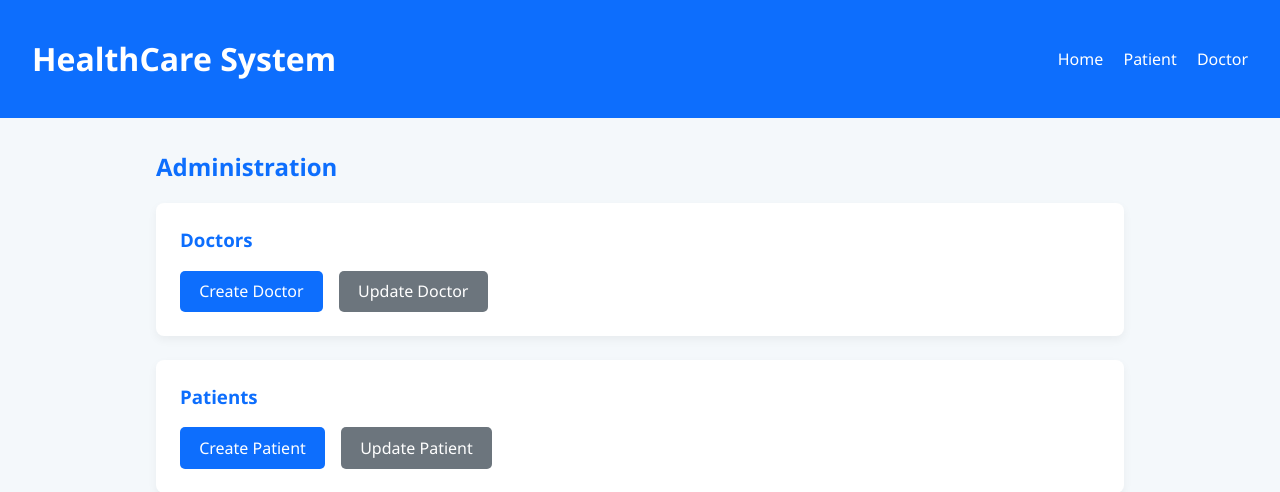
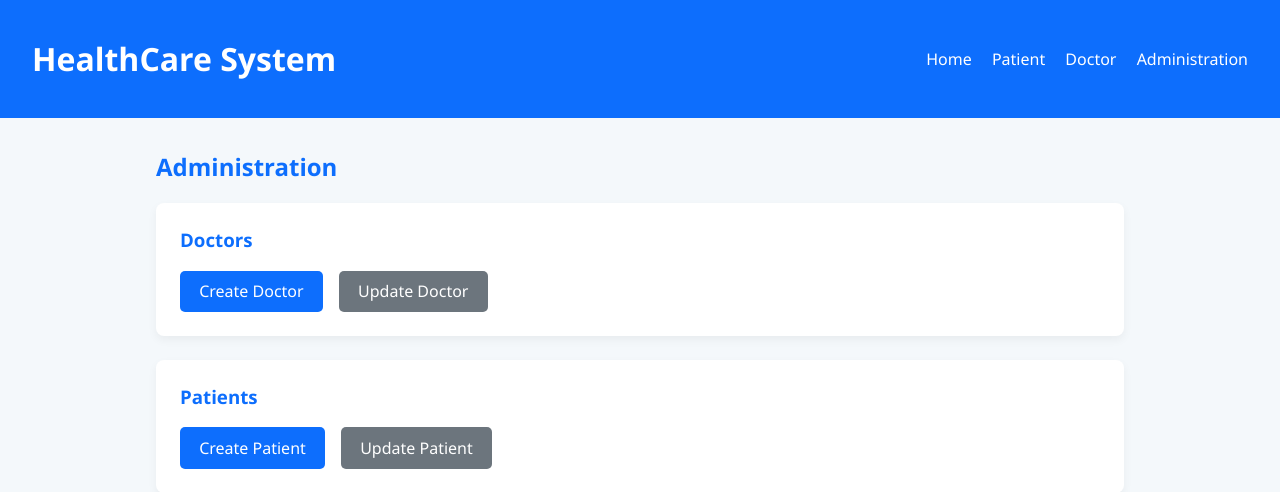
Before and after one commit to EduFerr-17/BD, a Django app: page /administration-panel/ in a window 1280 px wide. Shown: the top 492 px of the page. Run offline with Django 5.2, Linux system fonts and the light colour scheme.

Commit message:
Fixed Home to have link to Administration dashboard.

```diff
--- a/templates/base.html
+++ b/templates/base.html
@@ -14,6 +14,7 @@
         <a href="{% url 'home' %}">Home</a>
         <a href="{% url 'patient_dashboard' %}">Patient</a>
         <a href="{% url 'doctor_dashboard' %}">Doctor</a>
+        <a href="{% url 'admin_dashboard' %}">Administration</a>
     </nav>
 </header>
 
```
